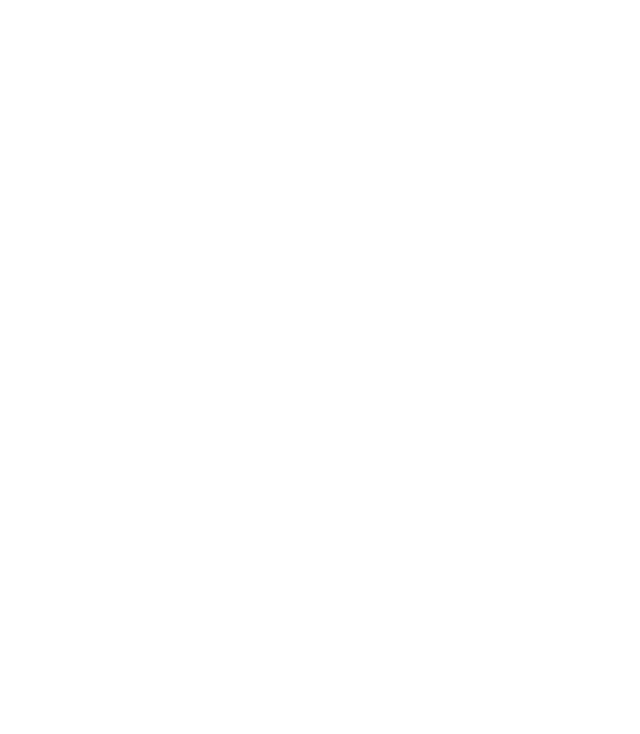
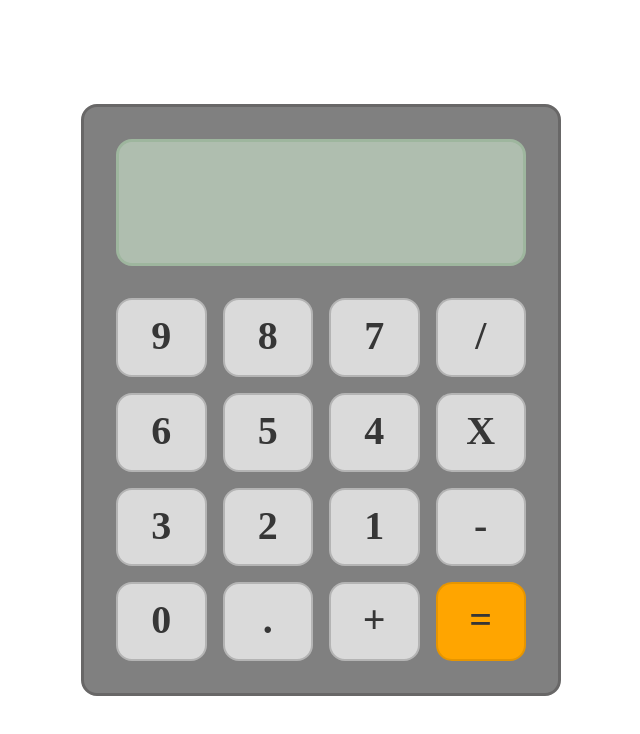
Before and after one commit to HeD96/Calculator, a plain HTML site: page index.html in a window 1280 px wide. Shown: the whole page, without its empty margins (319-959 px from the left). Drawn offline with Linux system fonts and the light colour scheme.

Commit message:
added base html + css

```diff
--- a/index.html
+++ b/index.html
@@ -9,6 +9,26 @@
     <script defer src="index.js" ></script>
 </head>
 <body>
-
+    <div class="calc_body">
+        <div class="screen"></div>
+        <div class="numpad">
+            <div class="btn">9</div>
+            <div class="btn">8</div>
+            <div class="btn">7</div>
+            <div class="btn divide">/</div>
+            <div class="btn">6</div>
+            <div class="btn">5</div>
+            <div class="btn">4</div>
+            <div class="btn multiply">X</div>
+            <div class="btn">3</div>
+            <div class="btn">2</div>
+            <div class="btn">1</div>
+            <div class="btn subtract">-</div>
+            <div class="btn">0</div>
+            <div class="btn decimal">.</div>
+            <div class="btn add">+</div>
+            <div class="btn equal">=</div>
+        </div>
+    </div>
 </body>
 </html>
--- a/styles.css
+++ b/styles.css
@@ -0,0 +1,83 @@
+html {
+    box-sizing: border-box;
+}
+
+*,
+*::before,
+*::after {
+    box-sizing: inherit;
+
+    margin: 0;
+    padding: 0;
+}
+
+body {
+    font-size: 100%;
+    height: 100vh;
+
+    display: flex;
+    justify-content: center;
+    align-items: center;
+}
+
+.calc_body {
+    height: 37rem;
+    width: 30rem;
+
+    border: 3px solid rgb(104, 103, 103);
+    border-radius: 1rem;
+
+    background-color: gray;
+
+    display: flex;
+    flex-direction: column;
+}
+
+.screen {
+    flex: 1;
+    border: 3px solid rgb(158, 182, 158);
+    margin: 2rem;
+    margin-bottom: 0;
+    background-color: rgb(175, 190, 175);
+
+    border-radius: 1rem;
+}
+
+.numpad {
+    flex: 3;
+    /* border: 1px solid blue; */
+    margin: 2rem;
+
+    display: grid;
+    grid-template-rows: repeat(4, 1fr);
+    grid-template-columns: repeat(4, 1fr);
+    gap: 1rem;
+}
+
+.btn {
+    border: 2px solid rgb(180, 180, 180);
+    border-radius: 1rem;
+    background-color: rgb(218, 218, 218);
+
+    text-align: center;
+    vertical-align: middle;
+    line-height: 4.5rem;
+
+    font-size: 2.5rem;
+    font-weight: bold;
+    color: rgb(54, 54, 54);
+}
+
+.btn:hover {
+    cursor: pointer;
+    border: 2px solid rgb(153, 153, 153);
+}
+
+.equal {
+    background-color: orange;
+    border: 2px solid rgb(230, 149, 0);
+}
+
+.equal:hover {
+    border: 2px solid rgb(218, 141, 0);
+}
```
